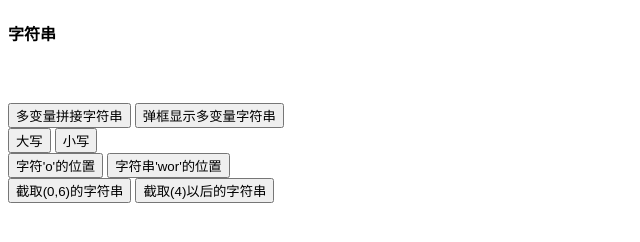
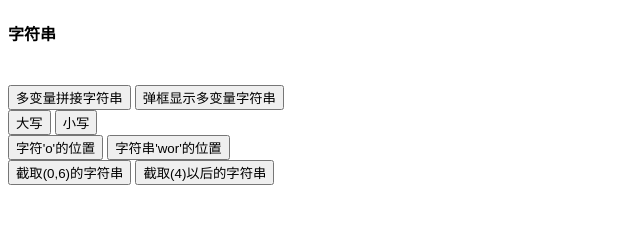
Before and after one commit to mulubanche/JcdHtml, a plain HTML site: page xuexi01/index.html in a window 1280 px wide. Shown: the whole page, without its empty margins (0-640 px from the left). Drawn offline with Linux system fonts and the light colour scheme.

Commit message:
文件优化
优化

```diff
--- a/xuexi01/index.html
+++ b/xuexi01/index.html
@@ -7,7 +7,7 @@
 </head>
 <body>
 
-<h4>字符串</h4><br>
+<h4>字符串</h4>
 <label id="showInfoLabel"></label><br>
 <button onclick=showLabel01()>多变量拼接字符串</button>
 <button onclick=showLabel02()>弹框显示多变量字符串</button>
```
